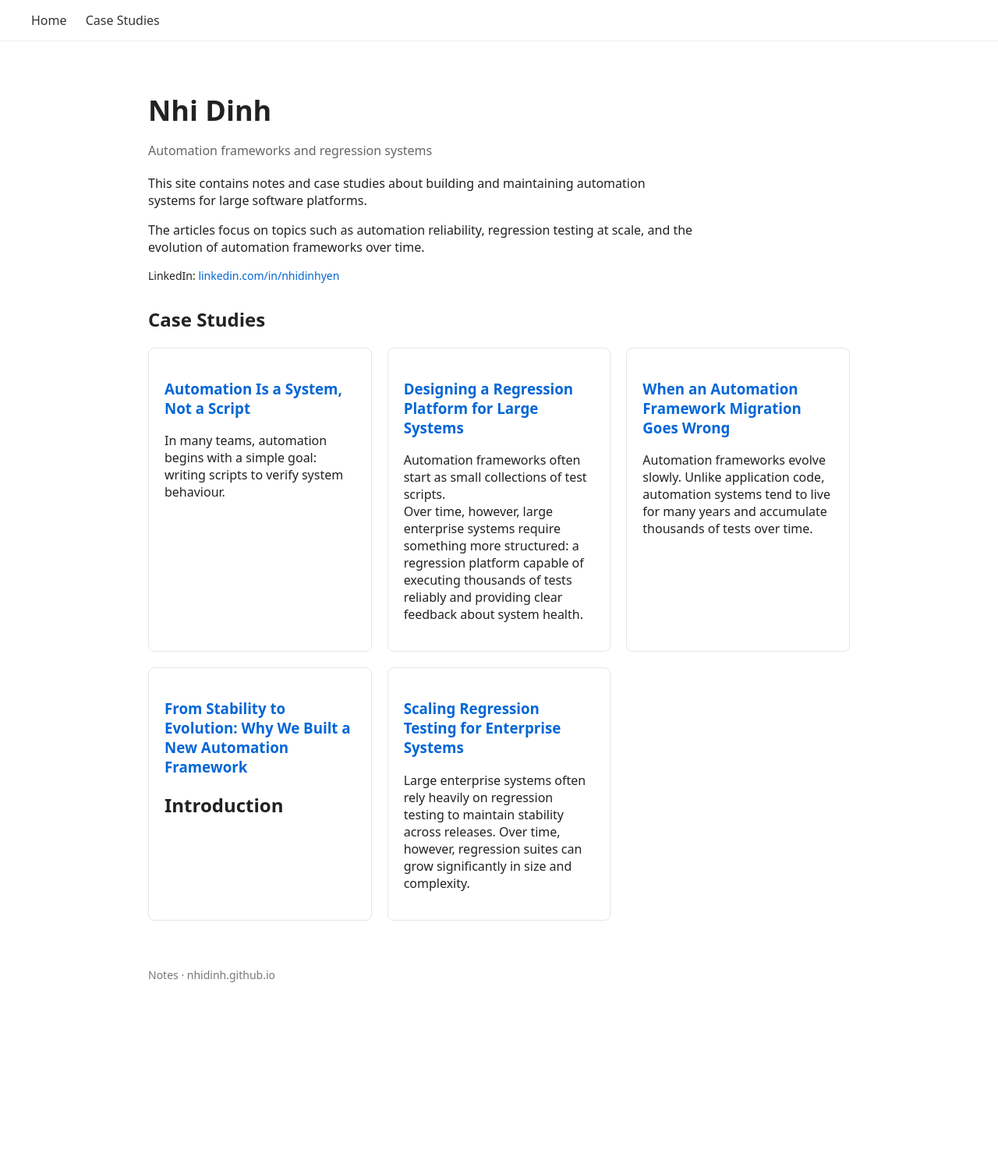
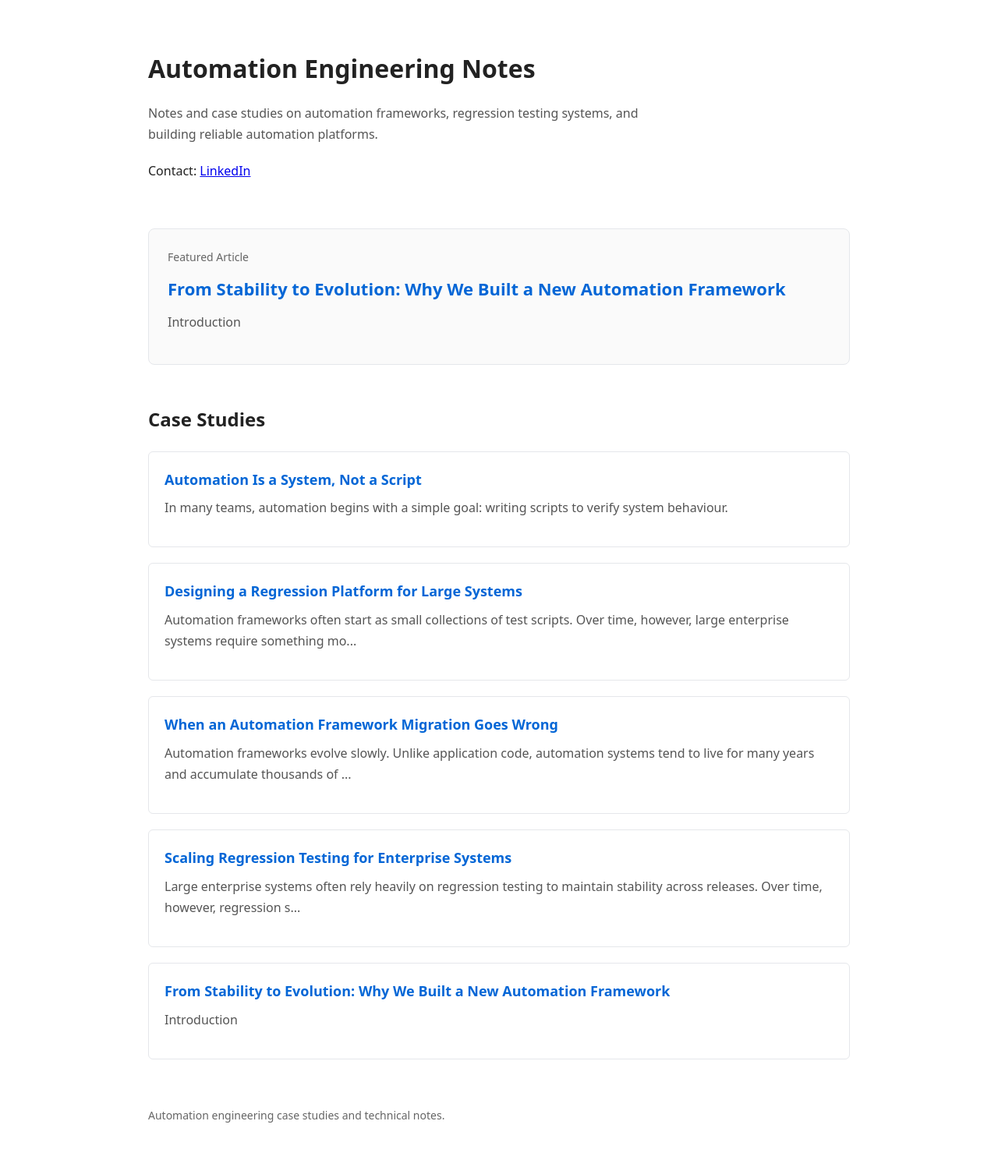
Before and after one commit to nhidinh/nhidinh.github.io, a Jekyll site: the page built from index.html, in a window 1280 px wide. Shown: the whole page at 78% size. Built offline with Jekyll 4.4.1, drawn with Linux system fonts in a browser that asks for light colours; before the commit the page ends 1300 px from its top, so only the background shows below that.

Commit message:
Update index.html

```diff
--- a/index.html
+++ b/index.html
@@ -1,6 +1,5 @@
 ---
 ---
-
 <!DOCTYPE html>
 <html>
 
@@ -9,90 +8,106 @@
 <meta charset="UTF-8">
 <meta name="viewport" content="width=device-width, initial-scale=1.0">
 
-<title>Nhi Dinh</title>
+<title>Automation Engineering Notes</title>
 
 <style>
 
 body{
 font-family:system-ui, Arial;
-margin:0;
+max-width:900px;
+margin:auto;
+padding:40px;
+line-height:1.7;
 color:#222;
 background:white;
 }
 
-nav{
-border-bottom:1px solid #eee;
-padding:15px 40px;
+/* HERO */
+
+.hero{
+margin-bottom:60px;
 }
 
-nav a{
-margin-right:20px;
-text-decoration:none;
-color:#333;
-font-weight:500;
+.hero h1{
+margin-bottom:10px;
+font-size:32px;
 }
 
-nav a:hover{
+.tagline{
+color:#555;
+margin-bottom:20px;
+max-width:650px;
+}
+
+/* FEATURED */
+
+.featured{
+border:1px solid #e5e7eb;
+border-radius:8px;
+padding:24px;
+margin-bottom:50px;
+background:#fafafa;
+}
+
+.featured-title{
+font-size:14px;
+color:#666;
+margin-bottom:10px;
+}
+
+.featured a{
+font-size:22px;
+font-weight:600;
+text-decoration:none;
 color:#0366d6;
 }
 
-.container{
-max-width:900px;
-margin:auto;
-padding:40px;
+.featured a:hover{
+text-decoration:underline;
 }
 
-h1{
-font-size:36px;
-margin-bottom:5px;
+.featured p{
+margin-top:10px;
+color:#555;
 }
 
-.subtitle{
-color:#666;
+/* SECTION */
+
+.section-title{
 margin-bottom:20px;
 }
 
-.intro{
-max-width:700px;
-margin-bottom:30px;
-}
-
-.contact{
-margin-top:10px;
-font-size:14px;
-}
-
-.contact a{
-color:#0366d6;
-text-decoration:none;
-}
-
-.cards{
-display:grid;
-grid-template-columns:repeat(auto-fit,minmax(260px,1fr));
-gap:20px;
-}
+/* CARDS */
 
 .card{
-border:1px solid #e6e6e6;
-border-radius:8px;
+border:1px solid #e5e7eb;
+border-radius:6px;
 padding:20px;
-transition:all 0.2s;
-}
-
-.card:hover{
-background:#fafafa;
+margin-bottom:20px;
 }
 
 .card a{
 text-decoration:none;
 color:#0366d6;
+font-weight:600;
+font-size:18px;
 }
+
+.card a:hover{
+text-decoration:underline;
+}
+
+.card p{
+margin-top:8px;
+color:#555;
+}
+
+/* FOOTER */
 
 footer{
 margin-top:60px;
-color:#777;
 font-size:14px;
+color:#666;
 }
 
 </style>
@@ -101,70 +116,70 @@ font-size:14px;
 
 <body>
 
-<nav>
-<a href="/">Home</a>
-<a href="#cases">Case Studies</a>
-</nav>
+<!-- HERO -->
 
-<div class="container">
+<div class="hero">
 
-<h1>Nhi Dinh</h1>
+<h1>Automation Engineering Notes</h1>
 
-<p class="subtitle">
-Automation frameworks and regression systems
-</p>
-
-<div class="intro">
-
-<p>
-This site contains notes and case studies about building and maintaining
-automation systems for large software platforms.
+<p class="tagline">
+Notes and case studies on automation frameworks, regression testing systems, and building reliable automation platforms.
 </p>
 
 <p>
-The articles focus on topics such as automation reliability, regression
-testing at scale, and the evolution of automation frameworks over time.
+Contact:
+<a href="https://linkedin.com/in/nhidinhyen">LinkedIn</a>
 </p>
-
-<div class="contact">
-LinkedIn:
-<a href="https://linkedin.com/in/nhidinhyen">
-linkedin.com/in/nhidinhyen
-</a>
-</div>
 
 </div>
 
-<h2 id="cases">Case Studies</h2>
+<!-- FEATURED ARTICLE -->
 
-<div class="cards">
+{% assign featured = site.case-studies | where: "title", "From Stability to Evolution: Why We Built a New Automation Framework" | first %}
 
-{% for post in site.case-studies %}
+<div class="featured">
+
+<div class="featured-title">Featured Article</div>
+
+<a href="{{ featured.url }}">
+{{ featured.title }}
+</a>
+
+<p>
+{{ featured.excerpt | strip_html | truncate: 160 }}
+</p>
+
+</div>
+
+<!-- CASE STUDIES -->
+
+<h2 class="section-title">Case Studies</h2>
+
+{% assign sorted = site.case-studies | sort: "order" %}
+
+{% for post in sorted %}
 
 <div class="card">
 
-<h3>
 <a href="{{ post.url }}">
 {{ post.title }}
 </a>
-</h3>
 
 <p>
-{{ post.excerpt }}
+{{ post.excerpt | strip_html | truncate: 140 }}
 </p>
 
 </div>
 
 {% endfor %}
 
-</div>
+<footer>
 
-<footer>
-Notes · nhidinh.github.io
+<p>
+Automation engineering case studies and technical notes.
+</p>
+
 </footer>
 
-</div>
-
 </body>
-
 </html>
```
